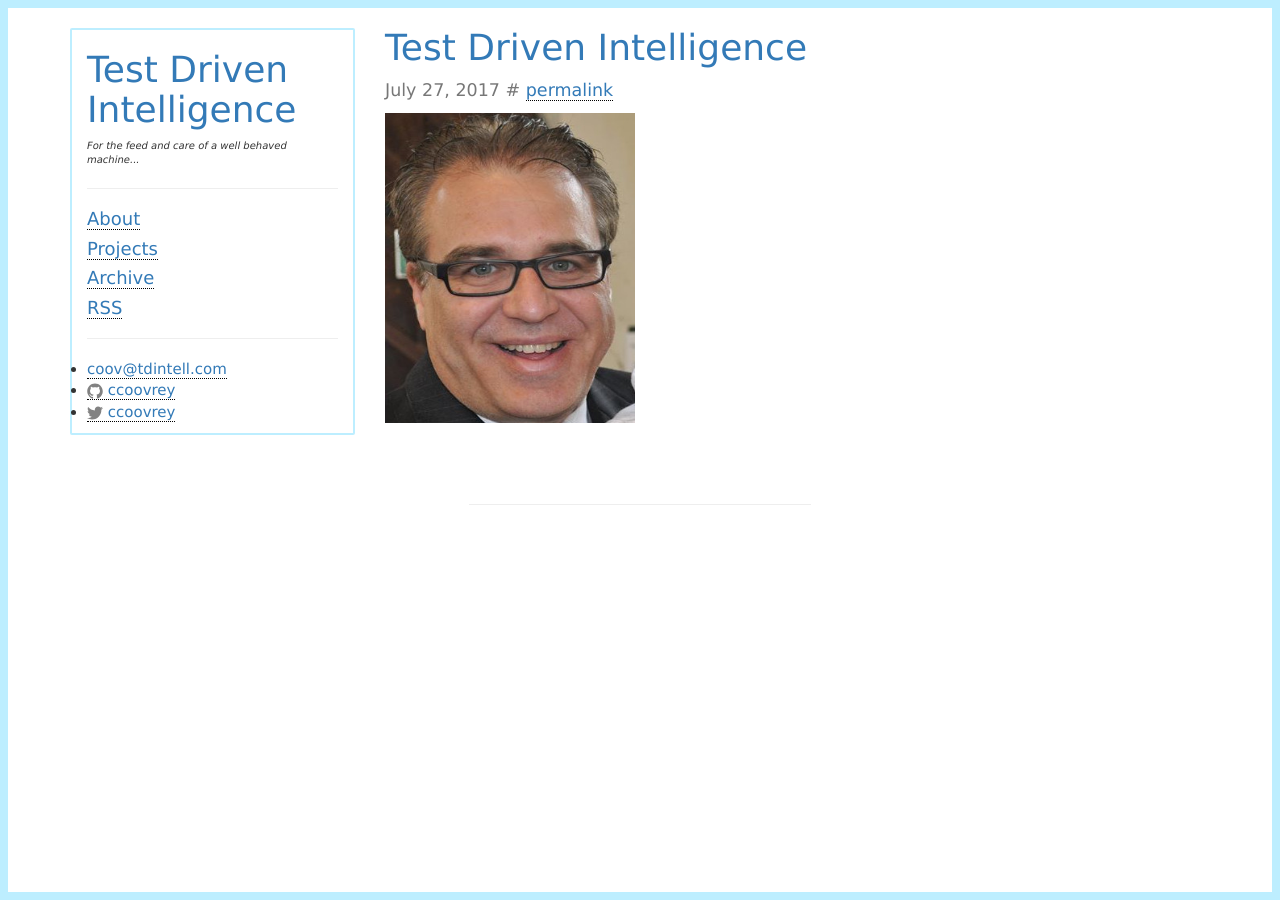
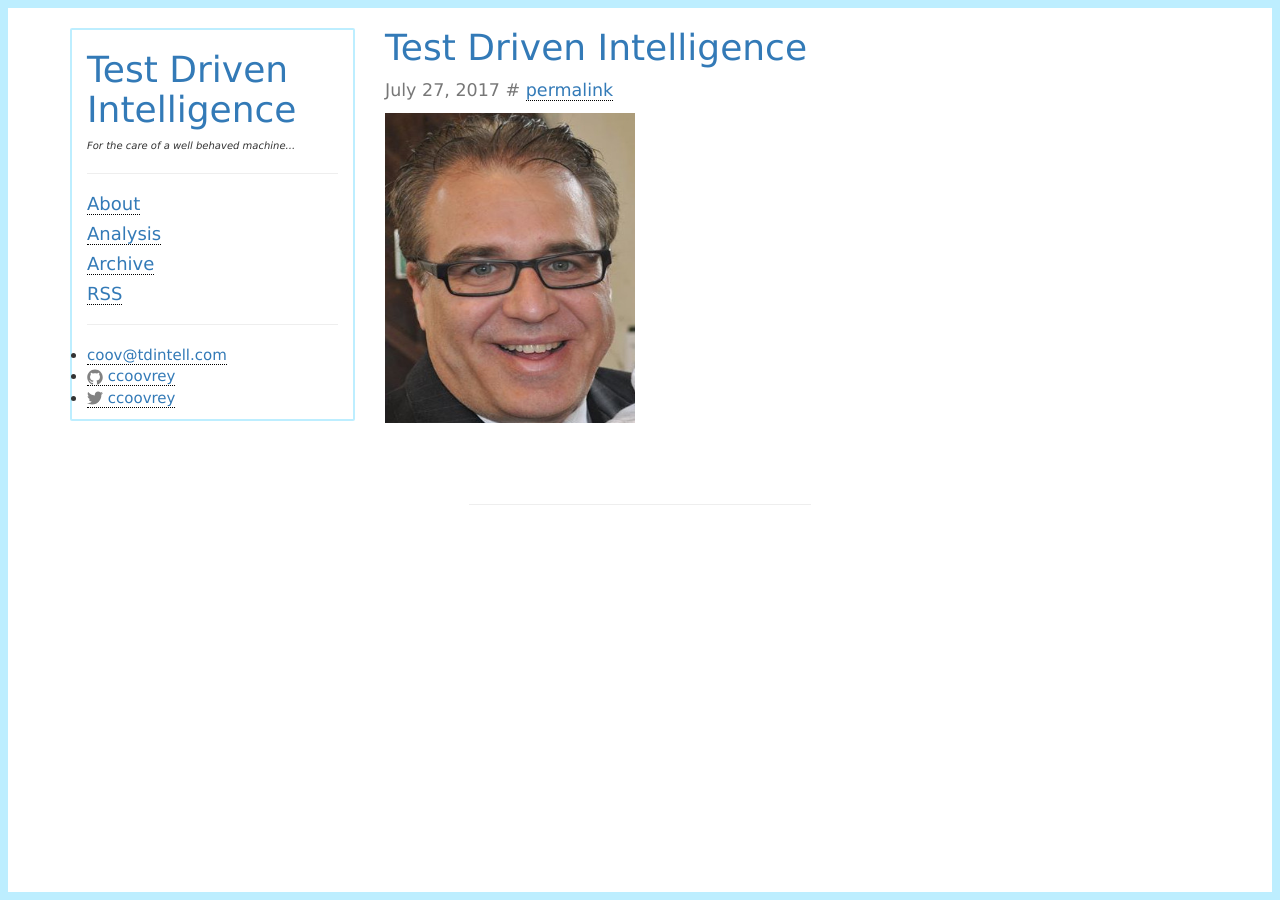
Before and after one commit to ccoovrey/ccoovrey.github.io, a Jekyll site: the page built from index.html, in a window 1280 px wide. Built offline with Jekyll 4.4.1, drawn with Linux system fonts in a browser that asks for light colours; the list of posts is cut into pages by our own code.

Commit message:
now analysis

```diff
--- a/_config.yml
+++ b/_config.yml
@@ -10,7 +10,7 @@
 title: Test Driven Intelligence
 email: coov@tdintell.com
 description: > # this means to ignore newlines until "baseurl:"
-  For the feed and care of a well behaved machine...
+  For the care of a well behaved machine...
 baseurl: "" # the subpath of your site, e.g. /blog
 url: "http://tdintell.com" # the base hostname & protocol for your site
 twitter_username: ccoovrey
--- a/_includes/header.html
+++ b/_includes/header.html
@@ -7,7 +7,7 @@
 		<hr />
  	  <ul class="navigation">
 			<li><h4><a href="/about/">About</a><span class="gray-text"></h4></li>
-			<li><h4><a href="/projects/">Projects</a><span class="gray-text"></h4></li>
+			<li><h4><a href="/analysis/">Analysis</a><span class="gray-text"></h4></li>
 			<li><h4><a href="/archive/">Archive</a><span class="gray-text"></h4></li>
 			<li><h4><a href="{{ "/feed.xml" | prepend: site.baseurl }}">RSS</a></h4></li>
 	  </ul>
```
Also changed, not shown: analysis.html (added, +19 -0 lines), projects.html (deleted, +0 -28 lines).
